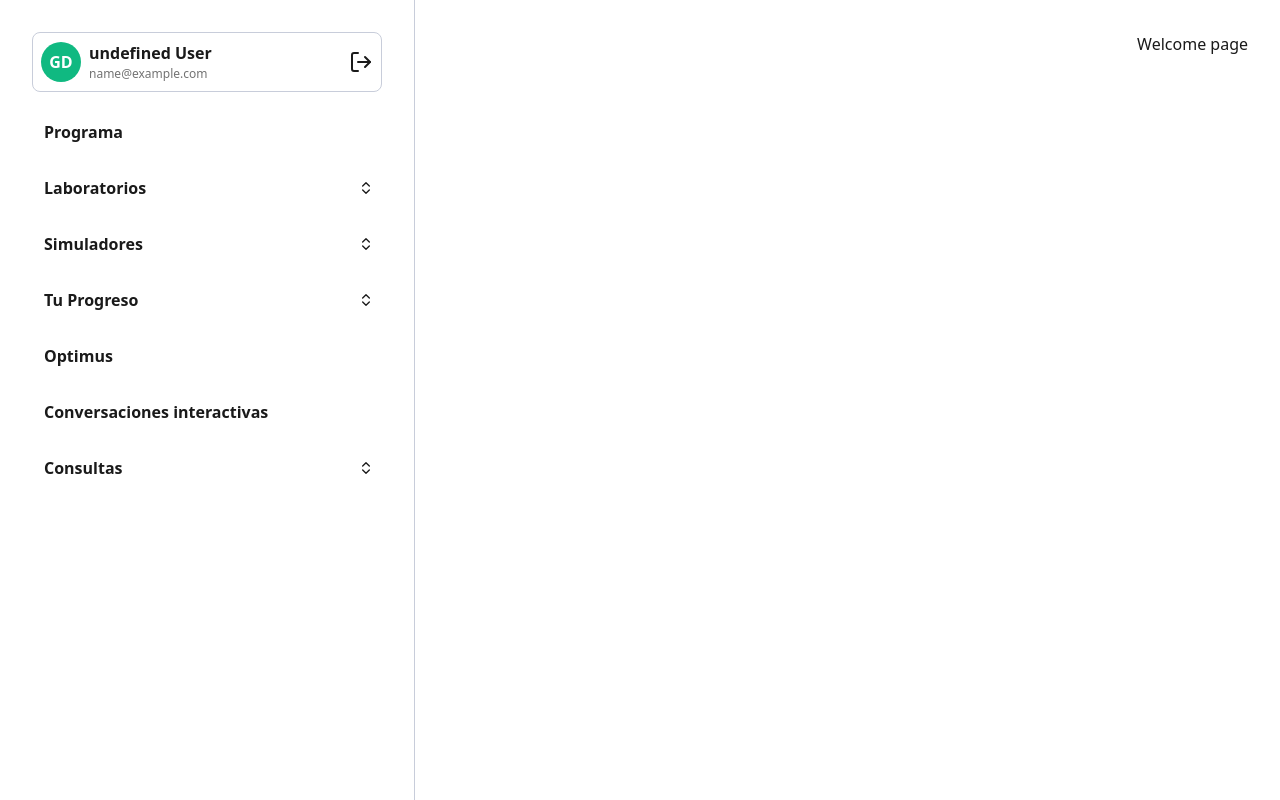
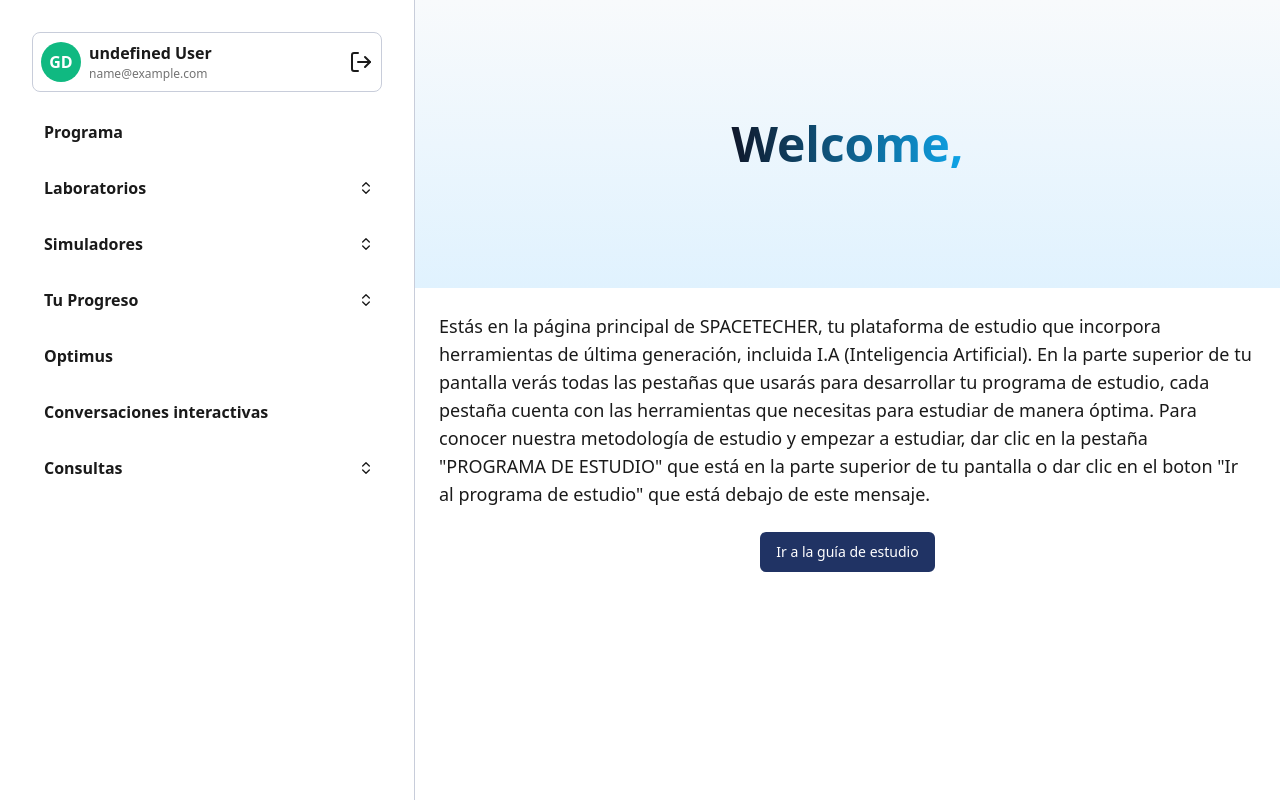
Before and after one commit to marc115/ibc-test-front, a React (Vite) app: page /welcome in a window 1280 px wide. Built offline with nearby package versions, Linux system fonts and the light colour scheme; sample sign-in values are in the browser's storage.

Commit message:
wolcamo page

```diff
--- a/src/components/layouts/PlatformLayout.tsx
+++ b/src/components/layouts/PlatformLayout.tsx
@@ -1,3 +1,4 @@
+import { ScrollArea } from "@radix-ui/react-scroll-area"
 import { SideBar } from "../custom/sidebar/sidebar"
 
 interface Props {
@@ -6,11 +7,11 @@ interface Props {
 
 export const PlatformLayout = ({ children }: Props) => {
     return (
-        <div className="flex items-start justify-between">
+        <div className="flex items-start justify-start">
             <SideBar />
-            <div className="p-8">
+            <ScrollArea className="w-full h-screen">
                 {children}
-            </div>
+            </ScrollArea>
         </div >
     )
 }
--- a/src/modules/welcome/pages/index.tsx
+++ b/src/modules/welcome/pages/index.tsx
@@ -1,9 +1,31 @@
 import { PlatformLayout } from "@/components/layouts/PlatformLayout"
+import { Button } from "@/components/ui/button"
+import { useLoginStore } from "@/modules/login/store/login.store"
+import { Link } from "react-router-dom"
 
 export const WelcomePage = () => {
+  const name = useLoginStore((state) => state.user?.names)
+
   return (
     <PlatformLayout>
-        <p>Welcome page</p>
+      <div className="flex flex-col">
+        <div className="flex min-h-72 items-center justify-center bg-gradient-to-b from-slate-50 to-sky-100">
+          <h1 className="text-5xl font-bold bg-gradient-to-r from-slate-900 to-sky-500 bg-clip-text text-transparent">Welcome, {name}</h1>
+        </div>
+
+        <div className="p-6 text-lg font-medium ">
+          <p>Estás en la página principal de SPACETECHER, tu plataforma de estudio
+            que incorpora herramientas de última generación, incluida I.A (Inteligencia Artificial).
+            En la parte superior de tu pantalla verás todas las pestañas que usarás para desarrollar tu programa de estudio, cada pestaña cuenta con las herramientas que
+            necesitas para estudiar de manera óptima.
+            Para conocer nuestra metodología de estudio y empezar a estudiar, dar clic en la pestaña "PROGRAMA DE ESTUDIO"
+            que está en la parte superior de tu pantalla o dar clic en el boton "Ir al programa de estudio" que está debajo de este mensaje.</p>
+        </div>
+
+        <div className="flex items-center justify-center">
+          <Button><Link to={'/guide'}>Ir a la guía de estudio</Link></Button>
+        </div>
+      </div>
     </PlatformLayout>
   )
 }
```
